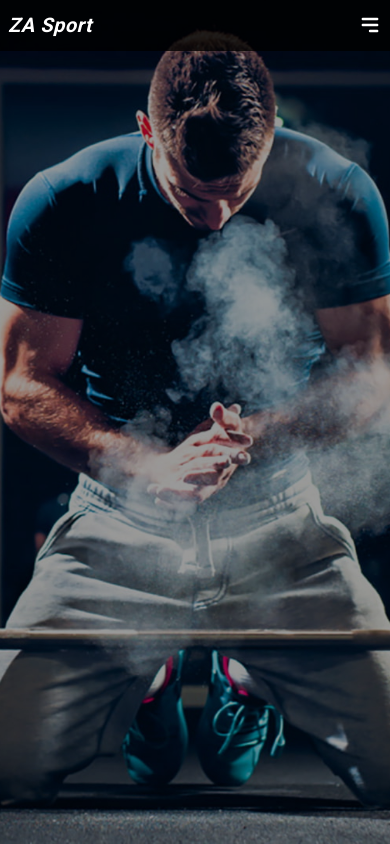
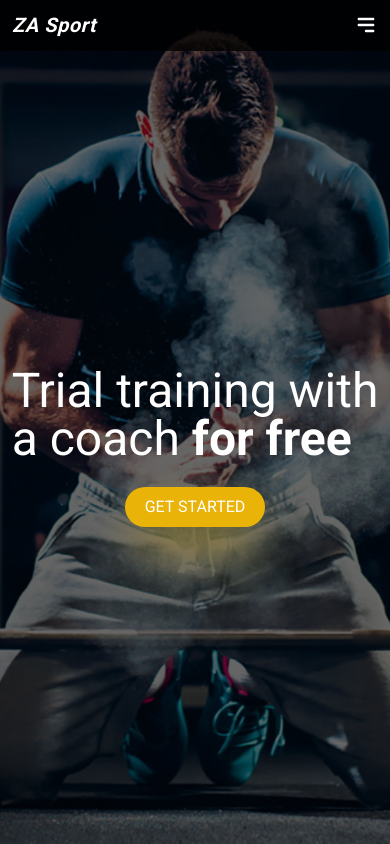
Before and after one commit to VictorMMartinezJr/Fitness-Landing-Page, a React (Create React App) app: page / in a window 390 px wide. Built offline with nearby package versions, Linux system fonts and the light colour scheme.

Commit message:
created hero section on mobile

```diff
--- a/src/components/Hero/hero.css
+++ b/src/components/Hero/hero.css
@@ -1,7 +1,7 @@
-.main::before {
-  content: "";
-  position: absolute;
-  height: 100%;
-  width: 100%;
-  background-color: rgba(0, 0, 0, 0.4);
+.main {
+  background: url("../../assets/main-bg.jpg");
+  background-color: rgba(0, 0, 0, 0.6); /* Tint color */
+  background-blend-mode: multiply;
+  background-position: center;
+  background-size: cover;
 }
--- a/src/components/Hero/main.js
+++ b/src/components/Hero/main.js
@@ -1,18 +1,22 @@
 import "./hero.css";
 import Navbar from "../Navbar";
-import bgMain from "../../assets/main-bg.jpg";
 
 const Hero = () => {
   return (
-    <div
-      className="main h-[100vh] overflow-x-hidden"
-      style={{
-        background: `url(${bgMain})`,
-        backgroundSize: "cover",
-        backgroundPosition: "center",
-      }}
-    >
+    <div className="main h-[100vh] flex flex-col overflow-x-hidden font-Roboto font-normal">
       <Navbar />
+      <div className="flex-1 flex flex-col justify-center items-center text-white">
+        <h1 className="text-5xl mb-6">
+          Trial training with
+          <br />a coach <span className="font-bold">for free</span>
+        </h1>
+        <a
+          href="#"
+          className="bg-yellow-500 py-2 px-5 rounded-full shadow-2xl shadow-yellow-500"
+        >
+          GET STARTED
+        </a>
+      </div>
     </div>
   );
 };
--- a/src/components/Navbar.js
+++ b/src/components/Navbar.js
@@ -5,14 +5,14 @@ const Navbar = () => {
   const [showNav, setShowNav] = useState(false);
 
   return (
-    <div className="navbar h-[6vh] flex justify-between items-center w-full px-2 relative font-Roboto text-white bg-lightBlack">
+    <div className="navbar h-[6vh] flex justify-between items-center w-full px-3 relative font-Roboto text-white bg-lightBlack">
       <h1 className="text-xl italic tracking-wide font-bold">ZA Sport</h1>
       <HiMenuAlt3
         onClick={() => setShowNav(!showNav)}
         className="cursor-pointer text-2xl"
       />
       <ul
-        className={`absolute w-[100%] right-0 top-[100%] flex flex-col items-end  transform ${
+        className={`absolute w-[100%] right-0 top-[100%] flex flex-col items-end pr-3 transform ${
           showNav ? "translate-x-[0]" : " translate-x-[100%]"
         } transition-transform bg-lightBlack text-white`}
       >
```
